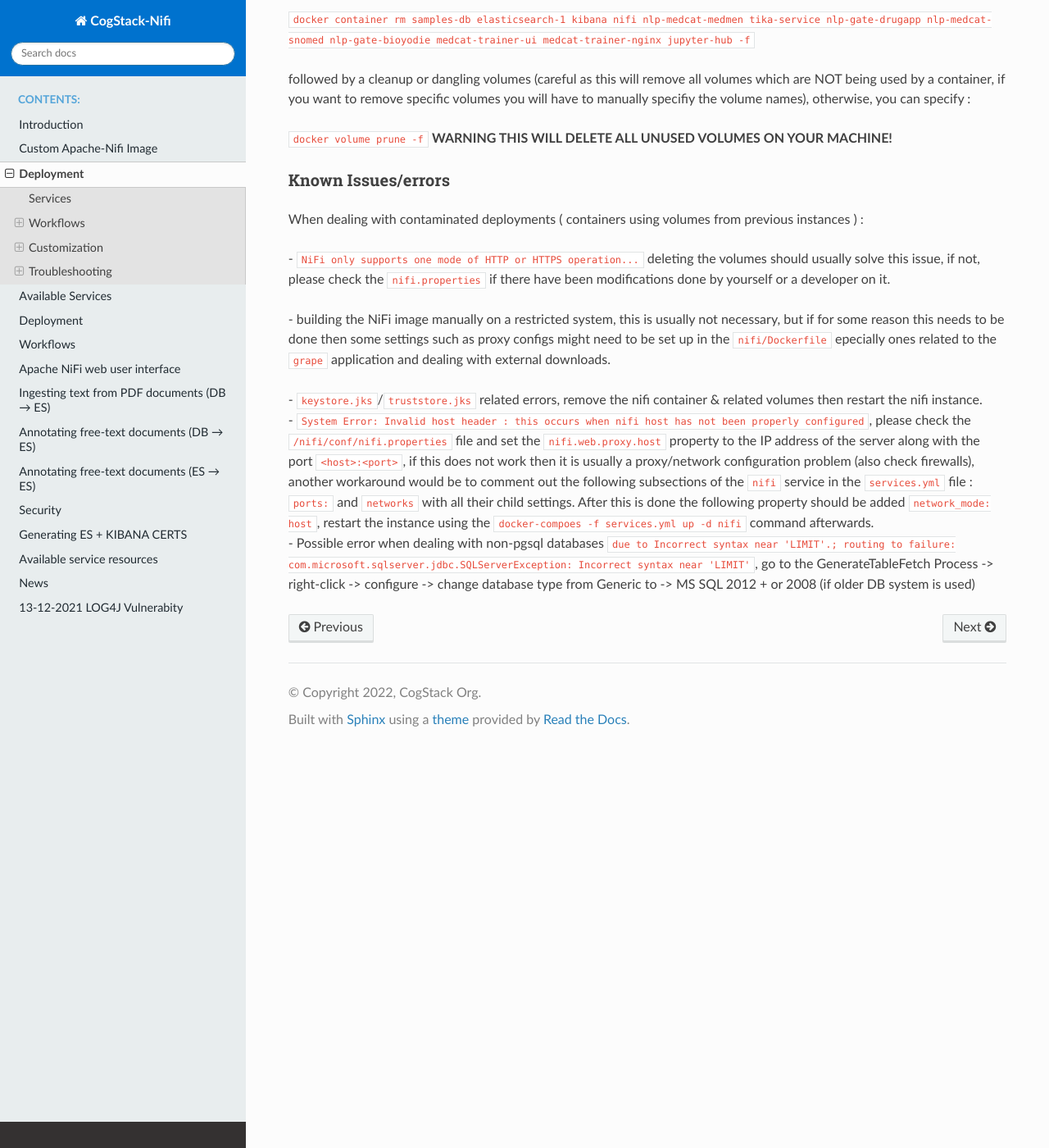
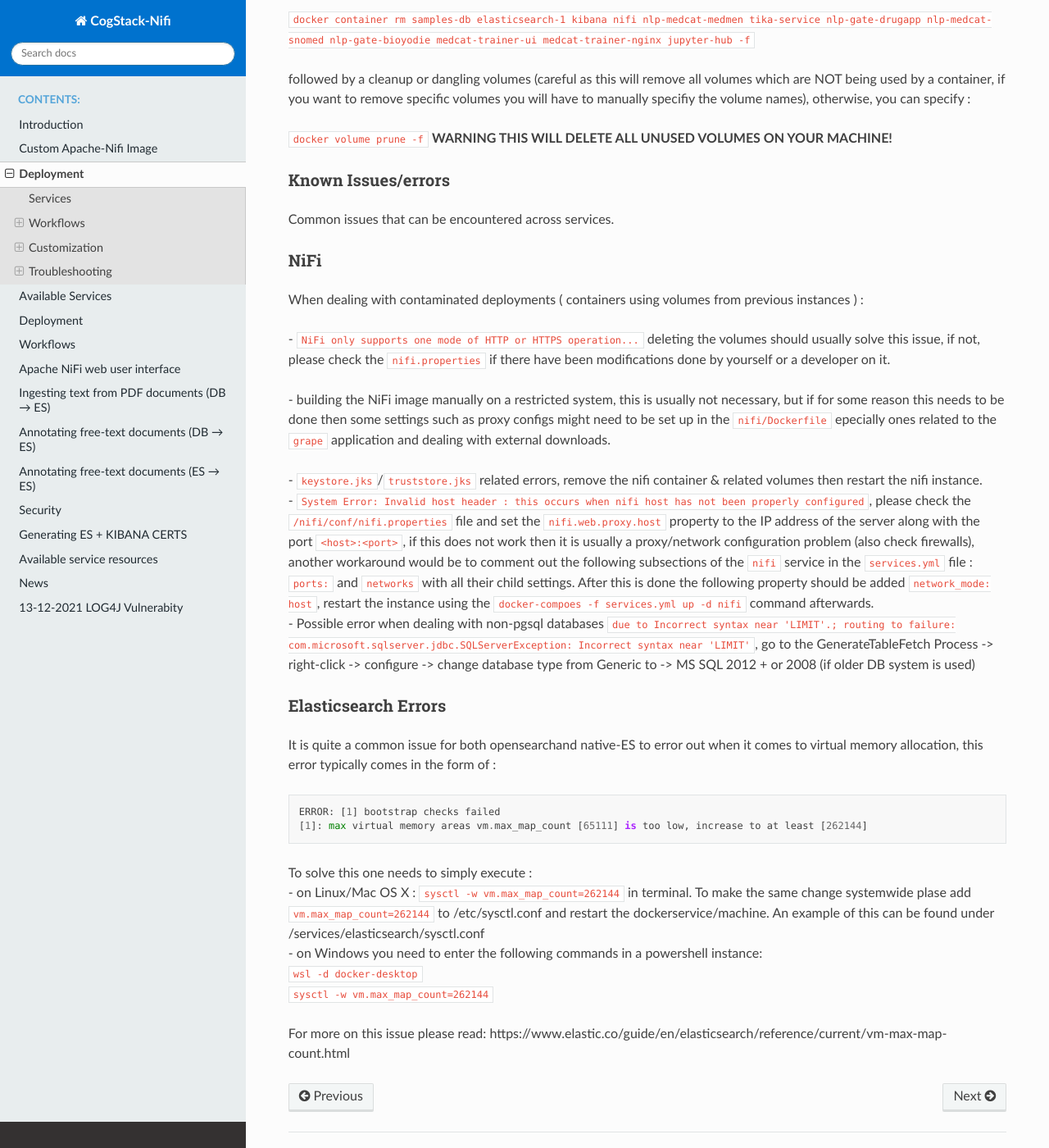
Before and after one commit to CogStack/CogStack-NiFi, a Sphinx documentation site: the page built from docs/deploy/main.md, in a window 1280 px wide and 1400 px high, scrolled down 1732 px. Shown: the whole window at 82% size. Built offline with Sphinx 7.4.7 and the Read the Docs theme 2.0.0, drawn with Linux system fonts in a browser that asks for light colours.

````diff
--- a/docs/deploy/main.md
+++ b/docs/deploy/main.md
@@ -56,6 +56,8 @@
 `docker volume prune -f` <strong> WARNING THIS WILL DELETE ALL UNUSED VOLUMES ON YOUR MACHINE!</strong>
 
 ### Known Issues/errors
+Common issues that can be encountered across services.
+### **NiFi**
 When dealing with contaminated deployments ( containers using volumes from previous instances ) :
     <br />
     - `NiFi only supports one mode of HTTP or HTTPS operation...` deleting the volumes should usually solve this issue, if not, please check the `nifi.properties` if there have been modifications done by yourself or a developer on it.
@@ -67,3 +69,25 @@
     - `System Error: Invalid host header : this occurs when nifi host has not been properly configured`, please check the `/nifi/conf/nifi.properties` file and set the `nifi.web.proxy.host` property to the IP address of the server along with the port `<host>:<port>`, if this does not work then it is usually a proxy/network configuration problem (also check firewalls), another workaround would be to comment out the following subsections of the `nifi` service in the `services.yml` file : `ports:` and `networks` with all their child settings. After this is done the following property should be added `network_mode: host`, restart the instance using the `docker-compoes -f services.yml up -d nifi` command afterwards.
     <br />
     -  Possible error when dealing with non-pgsql databases `due to Incorrect syntax near 'LIMIT'.; routing to failure: com.microsoft.sqlserver.jdbc.SQLServerException: Incorrect syntax near 'LIMIT'`, go to the GenerateTableFetch Process -> right-click -> configure -> change database type from Generic to -> MS SQL 2012 + or 2008 (if older DB system is used)
+
+###  **Elasticsearch Errors**
+It is quite a common issue for both opensearchand native-ES to error out when it comes to virtual memory allocation, this error typically comes in the form of :
+
+```
+ERROR: [1] bootstrap checks failed
+[1]: max virtual memory areas vm.max_map_count [65111] is too low, increase to at least [262144]
+```
+To solve this one needs to simply execute :
+    <br>
+    - on Linux/Mac OS X :
+    ```sysctl -w vm.max_map_count=262144``` in terminal.
+    To make the same change systemwide plase add ```vm.max_map_count=262144``` to /etc/sysctl.conf and restart the dockerservice/machine.
+    An example of this can be found under /services/elasticsearch/sysctl.conf
+    <br>
+    - on Windows you need to enter the following commands in a powershell instance:
+    <br>
+    ```wsl -d docker-desktop```
+    <br>
+    ```sysctl -w vm.max_map_count=262144```
+
+For more on this issue please read: https://www.elastic.co/guide/en/elasticsearch/reference/current/vm-max-map-count.html
````
Also changed, not shown: docs/main.md (+4 -0 lines), 5 other files.
